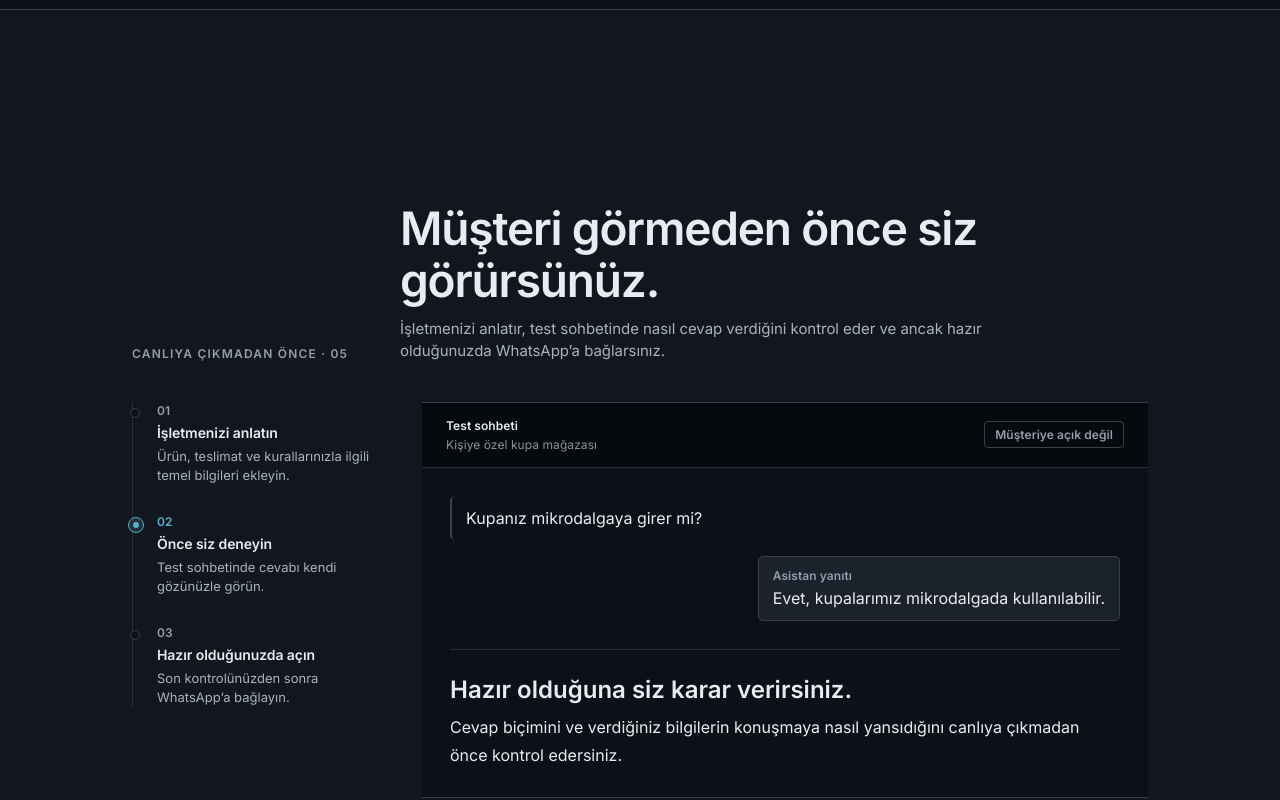
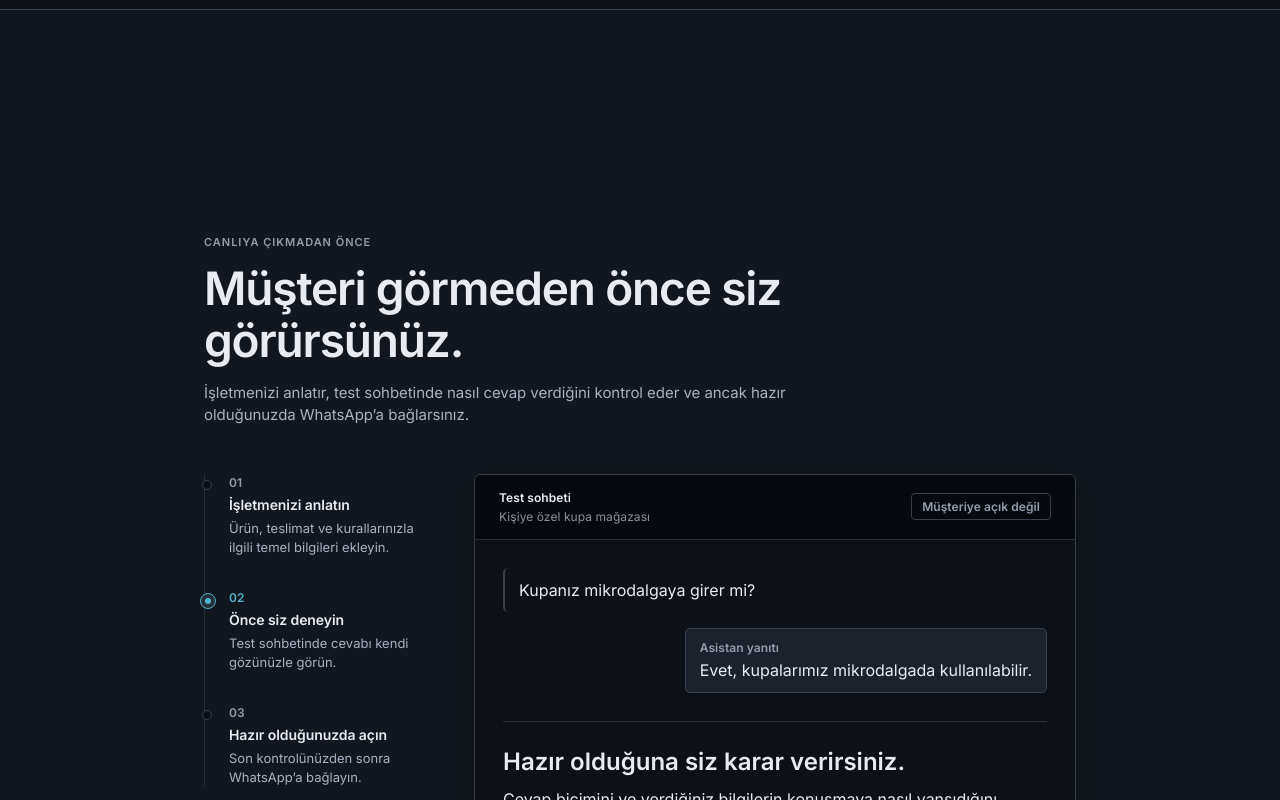
Before and after one commit to keremm44/whatsapp-assistant, a Next.js app in the folder frontend/: page / in a window 1280 px wide. Shown: the part 5520-6320 px from the top of the page. Built offline with nearby package versions, Linux system fonts and the light colour scheme; no server answers.

Commit message:
frontend: calm onboarding after workspace peak

```diff
--- a/frontend/src/components/marketing/onboarding-section.tsx
+++ b/frontend/src/components/marketing/onboarding-section.tsx
@@ -8,29 +8,24 @@ export function OnboardingSection() {
   return (
     <section
       id="kurulum"
-      className="mx-auto w-full max-w-[1080px] scroll-mt-20 px-4 py-14 md:px-6 md:py-20 lg:px-8"
+      className="mx-auto w-full max-w-[920px] scroll-mt-20 px-4 py-20 md:px-6 md:py-28"
     >
-      <div className="grid gap-5 md:grid-cols-[220px_minmax(0,1fr)] md:items-end md:gap-12">
-        <p className="type-meta font-semibold uppercase tracking-[0.1em] text-muted-foreground">
-          Canlıya çıkmadan önce · 05
+      <div className="max-w-[760px]">
+        <p className="type-eyebrow text-muted-foreground">Canlıya çıkmadan önce</p>
+        <h2 className="mt-3 font-display text-[34px] font-semibold leading-[40px] tracking-[-0.025em] text-foreground sm:text-[46px] sm:leading-[52px]">
+          Müşteri görmeden önce siz görürsünüz.
+        </h2>
+        <p className="mt-4 max-w-2xl type-body text-muted">
+          İşletmenizi anlatır, test sohbetinde nasıl cevap verdiğini kontrol eder ve
+          ancak hazır olduğunuzda WhatsApp’a bağlarsınız.
         </p>
-        <div>
-          <h2 className="font-display text-[34px] font-semibold leading-[40px] tracking-[-0.025em] text-foreground sm:text-[46px] sm:leading-[52px]">
-            Müşteri görmeden önce siz görürsünüz.
-          </h2>
-          <p className="mt-3 max-w-2xl type-body text-muted">
-            İşletmenizi anlatır, test sohbetinde nasıl cevap verdiğini kontrol eder ve ancak hazır olduğunuzda WhatsApp’a bağlarsınız.
-          </p>
-        </div>
       </div>
 
-      <div className="mt-10 grid gap-8 lg:grid-cols-[250px_minmax(0,1fr)] lg:items-start lg:gap-10">
-        <MarketingReveal variant="product" className="lg:order-2">
+      <div className="mt-12 grid gap-10 lg:grid-cols-[230px_minmax(0,1fr)] lg:items-start">
+        <SetupRail />
+        <MarketingReveal variant="product">
           <TestConversation />
         </MarketingReveal>
-        <div className="lg:order-1">
-          <SetupRail />
-        </div>
       </div>
     </section>
   );
@@ -48,7 +43,7 @@ function SetupRail() {
       {steps.map(([title, body], index) => {
         const isTest = index === 1;
         return (
-          <li key={title} className="relative pb-7 last:pb-0">
+          <li key={title} className="relative pb-8 last:pb-0">
             <span
               aria-hidden="true"
               className={
@@ -79,7 +74,7 @@ function SetupRail() {
 
 function TestConversation() {
   return (
-    <div className="border-y border-boundary bg-sunken">
+    <div className="overflow-hidden rounded-sheet border border-boundary bg-sunken shadow-surface">
       <div className="flex flex-wrap items-center justify-between gap-3 border-b border-divider bg-chrome px-4 py-3.5 sm:px-6">
         <div>
           <p className="type-meta font-semibold text-chrome-foreground">Test sohbeti</p>
@@ -103,7 +98,8 @@ function TestConversation() {
             Hazır olduğuna siz karar verirsiniz.
           </p>
           <p className="mt-2 max-w-2xl text-base leading-7 text-foreground">
-            Cevap biçimini ve verdiğiniz bilgilerin konuşmaya nasıl yansıdığını canlıya çıkmadan önce kontrol edersiniz.
+            Cevap biçimini ve verdiğiniz bilgilerin konuşmaya nasıl yansıdığını
+            canlıya çıkmadan önce kontrol edersiniz.
           </p>
         </div>
       </div>
```
